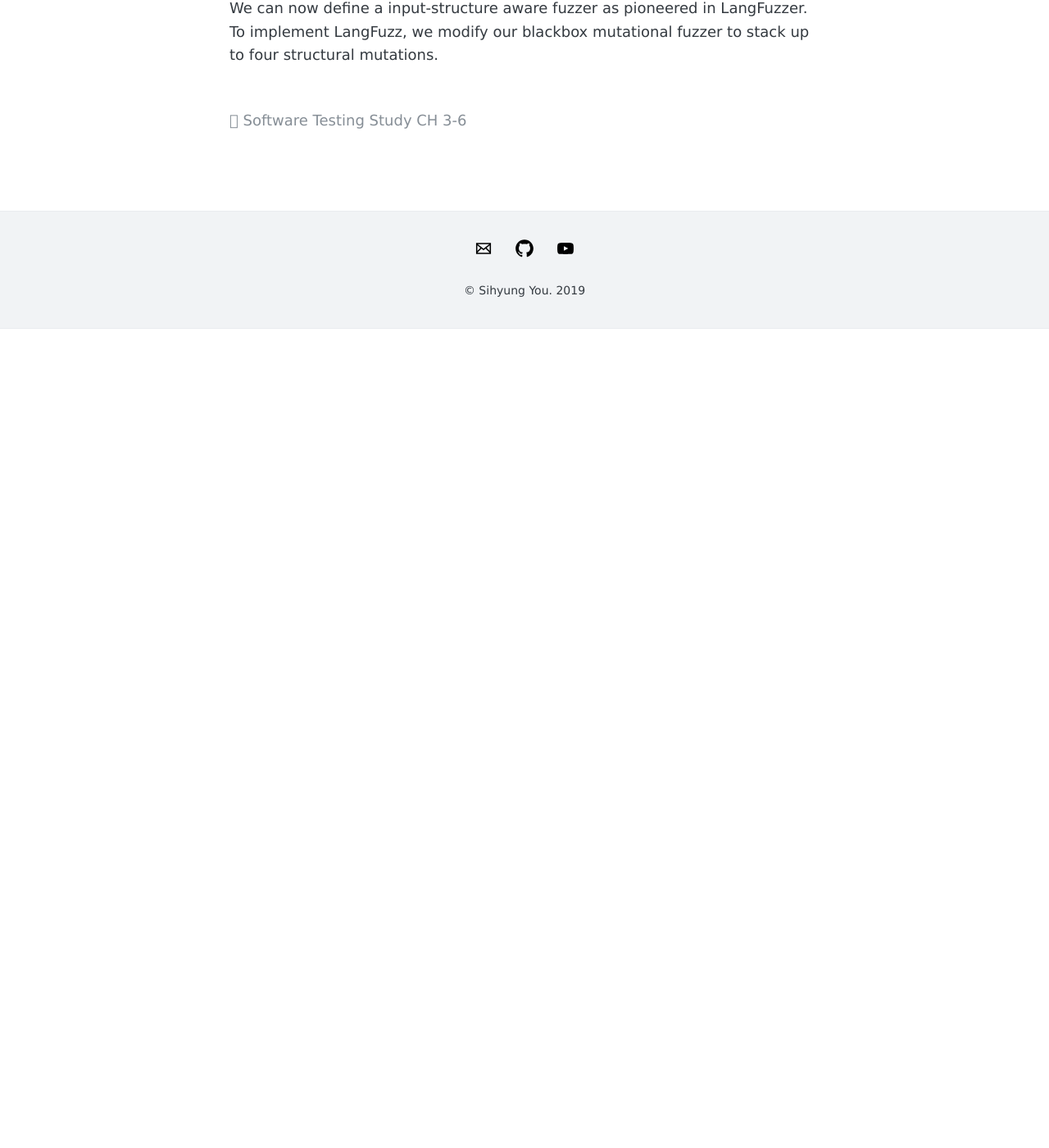
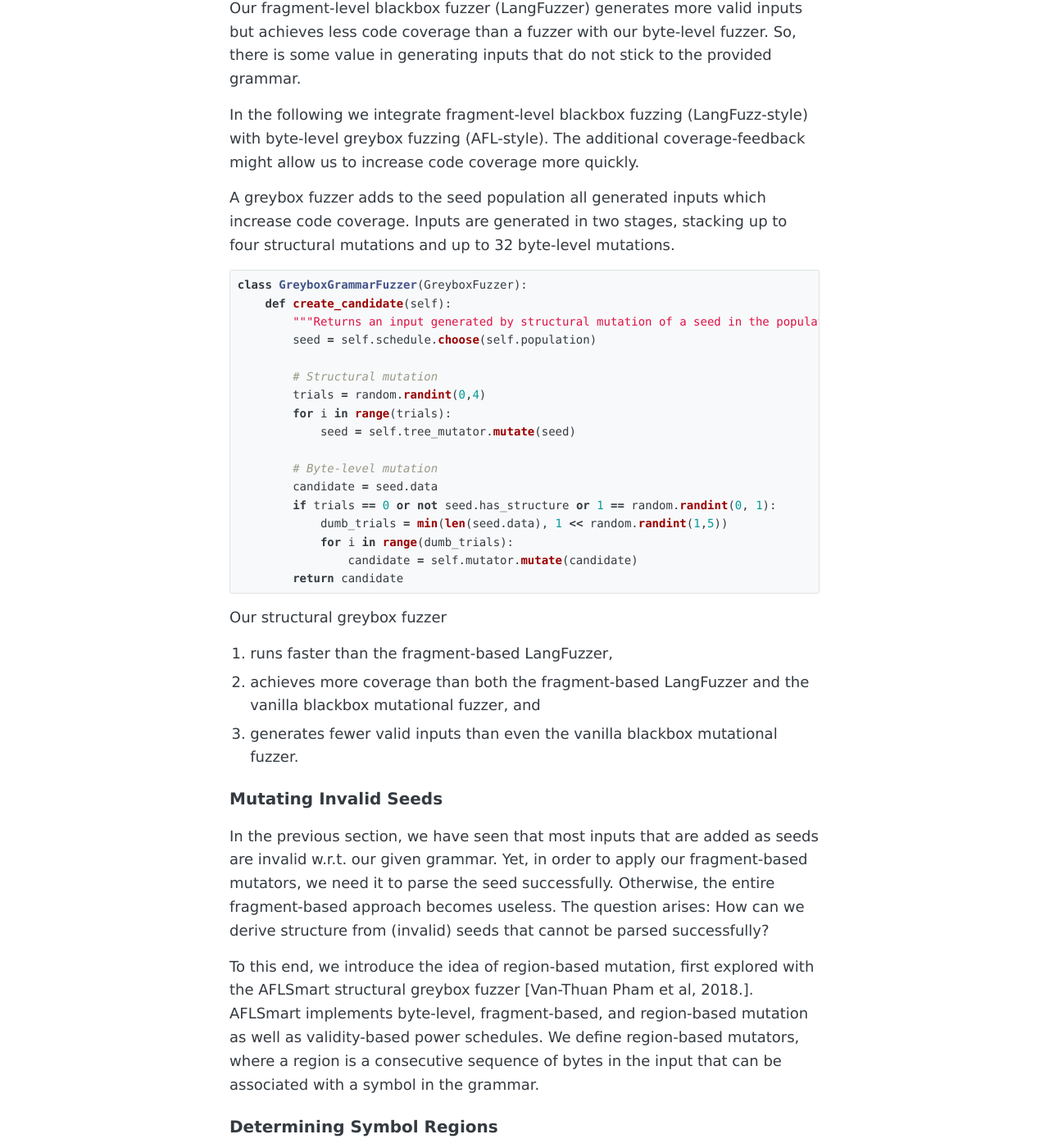
Before and after one commit to sihyungyou/sihyungyou.github.io, a Jekyll site: the page built from _posts/2019-08-02-fuzzingbook-ch3-7.md, in a window 1280 px wide and 1400 px high, scrolled down 6353 px. Shown: the whole window at 82% size. Built offline with Jekyll 4.4.1, drawn with Linux system fonts in a browser that asks for light colours; before the commit the page ends 6754 px from its top, so only the background shows below that; some of the changed text lies outside the part shown.

Commit message:
start 3-7

```diff
--- a/_posts/2019-08-02-fuzzingbook-ch3-7.md
+++ b/_posts/2019-08-02-fuzzingbook-ch3-7.md
@@ -7,9 +7,10 @@ comments: true
 
 > Greybox Fuzzing with Grammars
 
-In this chapter, we introduce two important extensions to our syntactic fuzzing techniques:
+이번 장에서는 syntactic fuzzing 기술에서의 두 가지 중요한 확장을 소개한다.
+parsing과 fuzzing with grammars를 합치는 것을 먼저 보게 된다. 둘을 합침으로써 syntactical correctness를 보존하고, 이미 존재하는 input's fragments를 재사용 하면서 mutate 할 수 있게 된다. 실제로 JavaScript interpreter의 2600개 이상의 버그를 찾은 Langfuzz fuzzer가 이러한 방법으로 만들어졌다.
 
-We show how to combine parsing and fuzzing with grammars. This allows to mutate existing inputs while preserving syntactical correctness, and to reuse fragments from existing inputs while generating new ones. The combination of parsing and fuzzing, as demonstrated in this chapter, has been highly successful in practice: The LangFuzz fuzzer for JavaScript has found more than 2,600 bugs in JavaScript interpreters this way.
+이전 장 까지는 black-box 방식으로 문법을 사용해왔다. 즉, 프로그램이 어떻게 테스팅 되는가 와는 무관하게 문법을 이용해 input generation을 했던 것이다. 이번 장에서는 mutational greybox fuzzing with grammars를 소개한다.
 
 In the previous chapters, we have used grammars in a black-box manner – that is, we have used them to generate inputs regardless of the program being tested. In this chapter, we introduce mutational greybox fuzzing with grammars: Techniques that make use of feedback from the program under test to guide test generations towards specific goals. As in lexical greybox fuzzing, this feedback is mostly coverage, allowing us to direct grammar-based testing towards uncovered code parts.
 
@@ -182,5 +183,92 @@ class FragmentMutator(FragmentMutator):
 
 Summary. We now have all ingredients for structure-aware fuzzing. Our mutator disassembles all seeds into fragments, which are then added to the fragment pool. Our mutator swaps random fragments in a given seed with fragments of the same type. And our mutator deletes random fragments in a given seed. This allows to maintain a high degree of validity for the generated inputs w.r.t. the given grammar.
 
-### Fragment-Based Fuzzing
-We can now define a input-structure aware fuzzer as pioneered in LangFuzzer. To implement LangFuzz, we modify our blackbox mutational fuzzer to stack up to four structural mutations.
+### Integration with Greybox Fuzzing
+Our fragment-level blackbox fuzzer (LangFuzzer) generates more valid inputs but achieves less code coverage than a fuzzer with our byte-level fuzzer. So, there is some value in generating inputs that do not stick to the provided grammar.
+
+In the following we integrate fragment-level blackbox fuzzing (LangFuzz-style) with byte-level greybox fuzzing (AFL-style). The additional coverage-feedback might allow us to increase code coverage more quickly.
+
+A greybox fuzzer adds to the seed population all generated inputs which increase code coverage. Inputs are generated in two stages, stacking up to four structural mutations and up to 32 byte-level mutations.
+
+~~~python
+class GreyboxGrammarFuzzer(GreyboxFuzzer):
+    def create_candidate(self):
+        """Returns an input generated by structural mutation of a seed in the population"""
+        seed = self.schedule.choose(self.population)
+
+        # Structural mutation
+        trials = random.randint(0,4)
+        for i in range(trials):
+            seed = self.tree_mutator.mutate(seed)
+
+        # Byte-level mutation
+        candidate = seed.data
+        if trials == 0 or not seed.has_structure or 1 == random.randint(0, 1):
+            dumb_trials = min(len(seed.data), 1 << random.randint(1,5))
+            for i in range(dumb_trials):
+                candidate = self.mutator.mutate(candidate)
+        return candidate
+~~~
+Our structural greybox fuzzer
+1. runs faster than the fragment-based LangFuzzer,
+2. achieves more coverage than both the fragment-based LangFuzzer and the vanilla blackbox mutational fuzzer, and
+3. generates fewer valid inputs than even the vanilla blackbox mutational fuzzer.
+
+### Mutating Invalid Seeds
+In the previous section, we have seen that most inputs that are added as seeds are invalid w.r.t. our given grammar. Yet, in order to apply our fragment-based mutators, we need it to parse the seed successfully. Otherwise, the entire fragment-based approach becomes useless. The question arises: How can we derive structure from (invalid) seeds that cannot be parsed successfully?
+
+To this end, we introduce the idea of region-based mutation, first explored with the AFLSmart structural greybox fuzzer [Van-Thuan Pham et al, 2018.]. AFLSmart implements byte-level, fragment-based, and region-based mutation as well as validity-based power schedules. We define region-based mutators, where a region is a consecutive sequence of bytes in the input that can be associated with a symbol in the grammar.
+
+### Determining Symbol Regions
+The function chart_parse of the Earley parser produces a parse table for a string. For each letter in the string, this table gives the potential symbol and a region of neighboring letters that might belong to the same symbol. Unlike input fragments, input regions can be derived even if the parser fails to generate the entire parse tree.
+
+### Region-based Mutation
+To fuzz invalid seeds, the region-based mutator associates symbols from the grammar with regions (i.e., indexed substrings) in the seed. The overridden method add_to_fragment_pool() first tries to mine the fragments from the seed. If this fails, the region mutator uses Earley parser to derive the parse table. For each column (i.e., letter), it extracts the symbols and corresponding regions. This allows the mutator to store the set of regions with each symbol.
+
+Now that we know which regions in the seed belong to which symbol, we can define region-based swap and delete operators.
+
+~~~python
+class RegionMutator(RegionMutator):
+    def swap_fragment(self, seed):
+        """Chooses a random region and swaps it with a fragment
+           that starts with the same symbol"""
+        if not seed.has_structure and seed.has_regions:
+            regions = [r for r in seed.regions
+                         if (len(seed.regions[r]) > 0 and
+                            len(self.fragments[r]) > 0)]
+            if len(regions) == 0: return seed
+
+            key = random.choice(list(regions))
+            s, e = random.choice(list(seed.regions[key]))
+            swap_structure = random.choice(self.fragments[key])
+            swap_string = tree_to_string(swap_structure)
+            new_seed = Seed(seed.data[:s] + swap_string + seed.data[e:])
+            new_seed.has_structure = False
+            new_seed.has_regions = False
+            return new_seed
+        else:
+            return super().swap_fragment(seed)
+
+    def delete_fragment(self, seed):
+        """Deletes a random region"""
+        if not seed.has_structure and seed.has_regions:
+            regions = [r for r in seed.regions
+                         if len(seed.regions[r]) > 0]
+            if len(regions) == 0: return seed
+
+            key = random.choice(list(regions))
+            s, e = (0, 0)
+            while (e - s < 2):
+                s, e = random.choice(list(seed.regions[key]))
+            new_seed = Seed(seed.data[:s] + seed.data[e:])
+            new_seed.has_structure = False
+            new_seed.has_regions = False
+            return new_seed
+        else:
+            return super().delete_fragment(seed)
+~~~
+
+We can use the Earley parser to generate a parse table and assign regions in the input to symbols in the grammar. Our region mutators can substitute these region with fragments from the fragment pool that start with the same symbol, or delete these regions entirely.
+
+### Focusing on Valid Seeds
+In the previous section, we have a problem: The low (degree of) validity. To address this problem, a validity-based power schedule assigns more energy to seeds that have a higher degree of validity. In other words, the fuzzer spends more time fuzzing seeds that are more valid.
```
